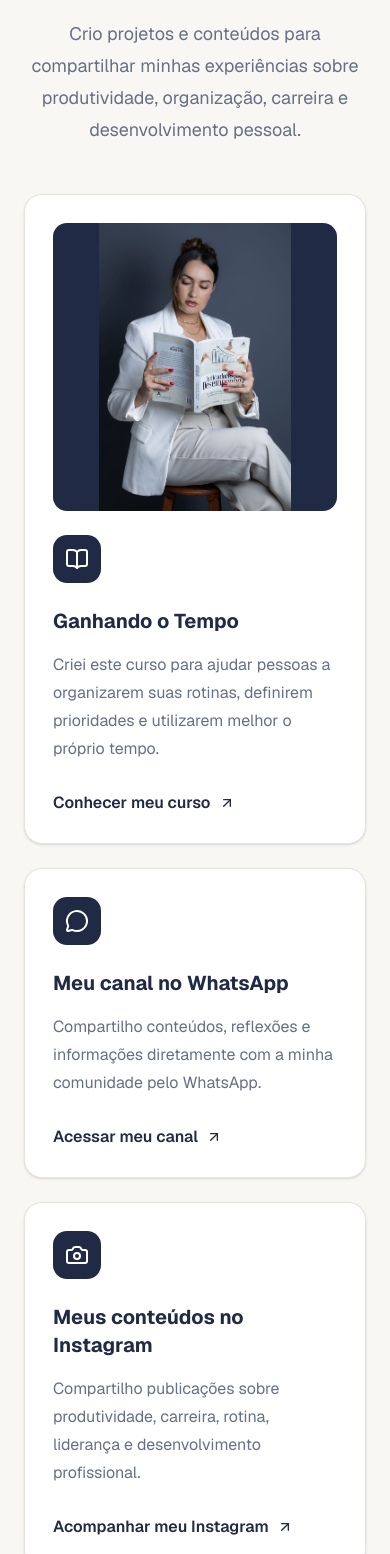
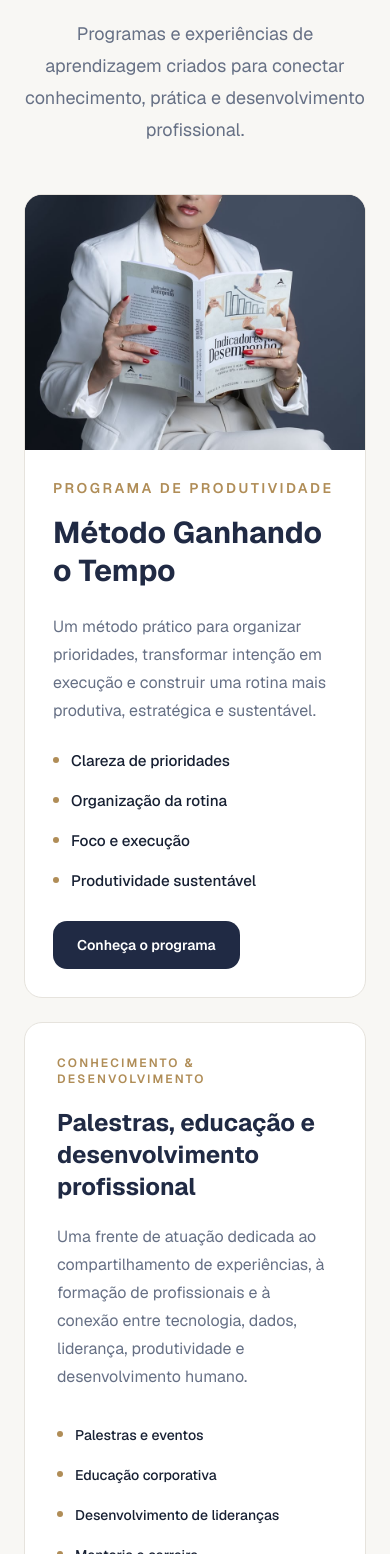
Before and after one commit to RodneiTimoteo/site-camila, a Next.js app: page / in a window 390 px wide. Shown: the part 8562-10116 px from the top of the page. Built offline with nearby package versions, Linux system fonts and the light colour scheme; a web font is replaced by a local one.

Commit message:
Refina seção de programas e comunidade

```diff
--- a/src/app/page.tsx
+++ b/src/app/page.tsx
@@ -10,7 +10,7 @@ import About from "@/components/sections/About";
 import ProfessionalJourney from "@/components/sections/ProfessionalJourney";
 import ImpactAreas from "@/components/sections/ImpactAreas";
 import Achievements from "@/components/sections/Achievements";
-import Projects from "@/components/sections/Projects";
+import ProgramsCommunity from "@/components/sections/ProgramsCommunity";
 
 export default function Home() {
   return (
@@ -43,7 +43,7 @@ export default function Home() {
 
         <Achievements />
 
-        <Projects />
+        <ProgramsCommunity />
 
         <Testimonials />
 
--- /dev/null
+++ b/src/components/sections/ProgramsCommunity.tsx
@@ -0,0 +1,136 @@
+import Image from "next/image";
+import Link from "next/link";
+
+import SectionTitle from "@/components/common/SectionTitle";
+import Section from "@/components/layout/Section";
+import { programsCommunityData } from "@/data/programs";
+
+const mentorship = {
+  category: "Conhecimento & Desenvolvimento",
+  title: "Palestras, educação e desenvolvimento profissional",
+  description:
+    "Uma frente de atuação dedicada ao compartilhamento de experiências, à formação de profissionais e à conexão entre tecnologia, dados, liderança, produtividade e desenvolvimento humano.",
+  highlights: [
+    "Palestras e eventos",
+    "Educação corporativa",
+    "Desenvolvimento de lideranças",
+    "Mentoria e carreira",
+  ],
+} as const;
+
+const communityPresentation = {
+  eyebrow: "Educação & Comunidade",
+  title: "Kamys Academy",
+  description:
+    "Uma iniciativa dedicada à democratização do conhecimento e ao desenvolvimento profissional por meio de conteúdos sobre tecnologia, dados, liderança e produtividade.",
+  complement: "Educação que transforma conhecimento em crescimento.",
+} as const;
+
+export default function ProgramsCommunity() {
+  const { mainProgram } = programsCommunityData;
+
+  return (
+    <Section id="programas" className="bg-site">
+      <SectionTitle
+        eyebrow={programsCommunityData.eyebrow}
+        title={programsCommunityData.title}
+        description={programsCommunityData.description}
+        align="center"
+      />
+
+      <div className="mt-12 grid items-start gap-6 lg:grid-cols-[1.45fr_1fr]">
+        <article className="overflow-hidden rounded-2xl border border-site bg-surface">
+          <div className="grid lg:grid-cols-[0.92fr_1.08fr] lg:items-start">
+            <div className="relative aspect-[4/3] bg-primary sm:aspect-[16/10] lg:aspect-auto">
+              <Image
+                src={mainProgram.image}
+                alt="Camila compartilhando conhecimento"
+                width={720}
+                height={640}
+                sizes="(max-width: 1024px) 100vw, 42vw"
+                className="h-full w-full object-cover object-center lg:h-auto"
+              />
+            </div>
+
+            <div className="flex flex-col p-7 sm:p-8 lg:p-8">
+              <p className="text-sm font-semibold uppercase tracking-[0.18em] text-secondary">
+                {mainProgram.category}
+              </p>
+
+              <h3 className="mt-4 text-3xl font-bold leading-tight text-primary">
+                {mainProgram.title}
+              </h3>
+
+              <p className="mt-6 leading-7 text-muted-site">
+                {mainProgram.description}
+              </p>
+
+              <div className="mt-6 grid gap-4 sm:grid-cols-2">
+                {mainProgram.highlights.map((highlight) => (
+                  <div key={highlight} className="flex items-start gap-3 text-[0.95rem] font-medium leading-6 text-site">
+                    <span className="mt-2 h-1.5 w-1.5 shrink-0 rounded-full bg-[var(--color-secondary)]" />
+                    <span>{highlight}</span>
+                  </div>
+                ))}
+              </div>
+
+              <div className="mt-7">
+                <Link
+                  href={mainProgram.href}
+                  className="inline-flex min-h-12 items-center justify-center rounded-xl bg-primary px-6 py-3 text-sm font-semibold text-white transition hover:bg-[var(--color-primary-hover)]"
+                >
+                  {mainProgram.cta}
+                </Link>
+              </div>
+            </div>
+          </div>
+        </article>
+
+        <article className="rounded-2xl border border-site bg-surface p-8 sm:p-9 lg:p-10">
+          <p className="text-xs font-semibold uppercase tracking-[0.18em] text-secondary">
+            {mentorship.category}
+          </p>
+
+          <h3 className="mt-5 text-2xl font-bold leading-8 text-primary">
+            {mentorship.title}
+          </h3>
+
+          <p className="mt-5 leading-7 text-muted-site">
+            {mentorship.description}
+          </p>
+
+          <div className="mt-8 grid gap-4 sm:grid-cols-2 lg:grid-cols-1 xl:grid-cols-2">
+            {mentorship.highlights.map((highlight) => (
+              <div key={highlight} className="flex items-start gap-3 text-sm font-medium leading-6 text-site">
+                <span className="mt-2 h-1.5 w-1.5 shrink-0 rounded-full bg-[var(--color-secondary)]" />
+                <span>{highlight}</span>
+              </div>
+            ))}
+          </div>
+        </article>
+      </div>
+
+      <div className="mt-5 rounded-2xl border border-site border-l-[3px] border-l-[var(--color-secondary)] bg-surface px-7 py-8 sm:px-8 lg:flex lg:items-center lg:justify-between lg:gap-12">
+        <div>
+          <p className="text-sm font-semibold uppercase tracking-[0.18em] text-secondary">
+            {communityPresentation.eyebrow}
+          </p>
+
+          <h3 className="mt-3 text-2xl font-bold text-primary">
+            {communityPresentation.title}
+          </h3>
+        </div>
+
+        <div className="mt-5 max-w-3xl lg:mt-0">
+          <p className="leading-7 text-muted-site">
+            {communityPresentation.description}
+          </p>
+
+          <p className="mt-3 font-semibold text-primary">
+            {communityPresentation.complement}
+          </p>
+        </div>
+      </div>
+    </Section>
+  );
+}
--- a/src/data/navigation.ts
+++ b/src/data/navigation.ts
@@ -20,8 +20,8 @@ export const navigation = [
     href: "#conquistas",
   },
   {
-    label: "Cursos",
-    href: "#cursos",
+    label: "Programas",
+    href: "#programas",
   },
   {
     label: "Contato",
--- /dev/null
+++ b/src/data/programs.ts
@@ -0,0 +1,57 @@
+export const programsCommunityData = {
+  eyebrow: "Programas & Comunidade",
+  title: "Conhecimento que transforma carreiras, equipes e resultados.",
+  description:
+    "Programas e experiências de aprendizagem criados para conectar conhecimento, prática e desenvolvimento profissional.",
+  mainProgram: {
+    title: "Método Ganhando o Tempo",
+    category: "Programa de produtividade",
+    description:
+      "Um método prático para organizar prioridades, transformar intenção em execução e construir uma rotina mais produtiva, estratégica e sustentável.",
+    highlights: [
+      "Clareza de prioridades",
+      "Organização da rotina",
+      "Foco e execução",
+      "Produtividade sustentável",
+    ],
+    cta: "Conheça o programa",
+    href: "#contato",
+    image: "/images/camila-conhecimento.jpeg",
+  },
+  secondaryPrograms: [
+    {
+      title: "Treinamentos Corporativos",
+      category: "Educação para empresas",
+      description:
+        "Experiências de aprendizagem personalizadas para desenvolver equipes, lideranças e uma cultura orientada por dados, inovação e performance.",
+      highlights: [
+        "Dados e Inteligência Artificial",
+        "Liderança",
+        "Produtividade",
+        "Educação corporativa",
+      ],
+      cta: "Solicitar proposta",
+      href: "#contato",
+    },
+    {
+      title: "Mentoria Profissional",
+      category: "Desenvolvimento de carreira",
+      description:
+        "Acompanhamento estratégico para profissionais que desejam fortalecer posicionamento, liderança, organização e desenvolvimento de carreira.",
+      highlights: [
+        "Clareza profissional",
+        "Liderança",
+        "Planejamento de carreira",
+        "Evolução estratégica",
+      ],
+      cta: "Saiba mais",
+      href: "#contato",
+    },
+  ],
+  community: {
+    title: "Kamys Academy",
+    description:
+      "Um espaço dedicado à democratização do conhecimento, ao desenvolvimento profissional e à criação de conteúdos sobre tecnologia, dados, liderança e produtividade.",
+    complement: "Educação que transforma conhecimento em crescimento.",
+  },
+} as const;
```
